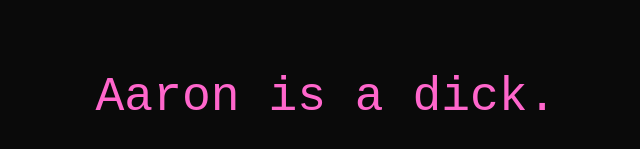
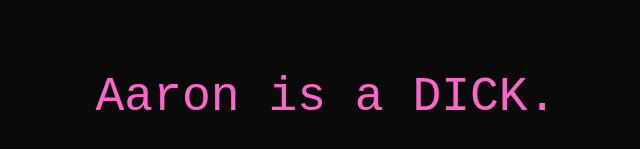
Before and after one commit to Lushy99/kracked.net, a plain HTML site: page index.html in a window 1280 px wide. Shown: the part 303-452 px from the top of the page, 314-954 px from the left. Drawn offline with Linux system fonts and the light colour scheme.

Commit message:
Update index.html
says aaron is dick. for redeployment

```diff
--- a/index.html
+++ b/index.html
@@ -19,6 +19,6 @@
   </style>
 </head>
 <body>
-  <p>Aaron is a dick.</p>
+  <p>Aaron is a DICK.</p>
 </body>
 </html>
```
